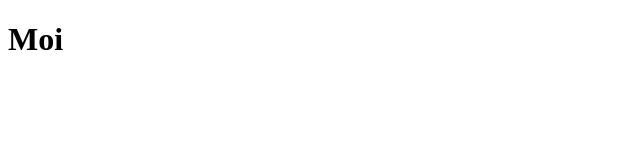
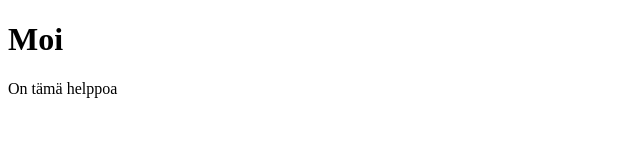
Before and after one commit to purotu/testi-sivut, a plain HTML site: page index.html in a window 1280 px wide. Shown: the whole page, without its empty margins (0-640 px from the left). Drawn offline with Linux system fonts and the light colour scheme.

Commit message:
Lisätiin tekstiä

```diff
--- a/index.html
+++ b/index.html
@@ -8,5 +8,6 @@
 </head>
 <body>
     <h1>Moi</h1>
+    <p>On tämä helppoa</p>
 </body>
 </html>
```
